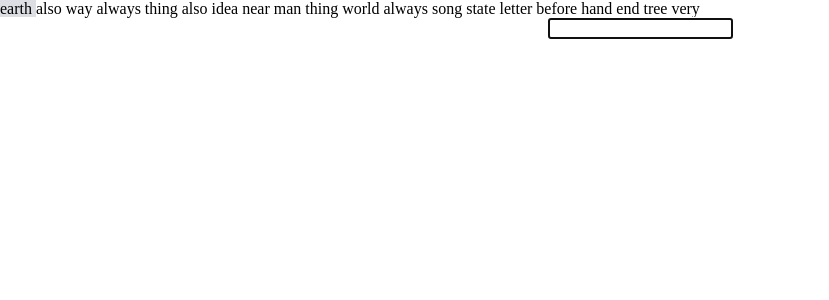
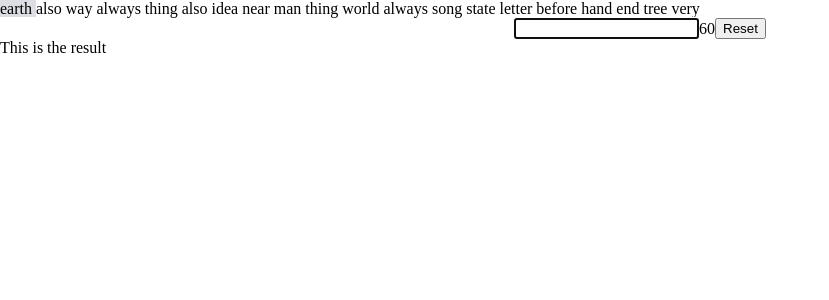
Before and after one commit to Miriani92/type-trainer, a React (Create React App) app: page / in a window 1280 px wide. Shown: the top 300 px of the page, without its empty margins (0-829 px from the left). Built offline with nearby package versions, Linux system fonts and the light colour scheme.

Commit message:
set up timer

```diff
--- a/src/App.js
+++ b/src/App.js
@@ -1,5 +1,6 @@
 import Input from "./components/Input";
 import { Provider } from "react-redux";
+import Results from "./components/Results";
 import store from "./Store/Store";
 import Words from "./components/Words";
 import { useState } from "react";
@@ -15,6 +16,7 @@ function App() {
       <div>
         <Words ind={index} />
         <Input curInd={getCurrentWordIndex} />
+        <Results />
       </div>
     </Provider>
   );
--- a/src/Store/Slice.js
+++ b/src/Store/Slice.js
@@ -20,7 +20,7 @@ const wordSlice = createSlice({
       if (index == 21) {
         state.allWords = generateWords();
       }
-      console.log(index);
+
       if (state.allWords[index - 1] == currentWord.trim()) {
         state.isTrue = true;
       } else {
--- /dev/null
+++ b/src/components/Button.js
@@ -0,0 +1,8 @@
+import React from "react";
+import styles from "./Button.module.css";
+
+const Button = () => {
+  return <button>Reset</button>;
+};
+
+export default Button;
--- a/src/components/Input.js
+++ b/src/components/Input.js
@@ -1,17 +1,20 @@
 import React, { useRef } from "react";
+import Button from "./Button";
+import Timer from "./Timer";
 import styles from "./Input.module.css";
 import { useState, useEffect } from "react";
 import { useDispatch } from "react-redux";
 import { wordAction } from "../Store/Slice";
 
 const Input = (props) => {
+  const [start, setStart] = useState(false);
   const inputRef = useRef();
   const [word, setWord] = useState("");
   const [indexforCompare, setIndexForCompare] = useState(1);
   const dispatch = useDispatch();
 
   const submitWord = (e) => {
-    if (e.keyCode == 32) {
+    if (e.keyCode === 32) {
       setIndexForCompare(indexforCompare + 1);
       props.curInd(indexforCompare);
       setWord("");
@@ -26,6 +29,10 @@ const Input = (props) => {
     if (unMount) {
       dispatch(wordAction.compare({ word, indexforCompare }));
       inputRef.current.focus();
+    }
+
+    if (inputRef.current.value !== "") {
+      setStart(true);
     }
     return () => (unMount = false);
   }, [word]);
@@ -42,6 +49,8 @@ const Input = (props) => {
           onKeyDown={submitWord}
         />
       </form>
+      <Timer timerStarter={start} />
+      <Button />
     </div>
   );
 };
--- /dev/null
+++ b/src/components/Results.js
@@ -0,0 +1,8 @@
+import React from "react";
+import styles from "./Results.module.css";
+
+const Results = () => {
+  return <div>This is the result</div>;
+};
+
+export default Results;
--- /dev/null
+++ b/src/components/Timer.js
@@ -0,0 +1,20 @@
+import React, { useState } from "react";
+
+import styles from "./Timer.module.css";
+
+const Timer = (props) => {
+  let [countDown, setCountDown] = useState(60);
+  if (props.timerStarter) {
+    let interval = setInterval(() => {
+      if (countDown < 1) {
+        clearInterval(interval);
+      } else {
+        setCountDown((countDown = countDown - 1));
+      }
+    }, 1000);
+  }
+
+  return <div>{countDown}</div>;
+};
+
+export default Timer;
```
Also changed, not shown: src/components/Button.module.css (added), src/components/Results.module.css (added), src/components/Timer.module.css (added).
